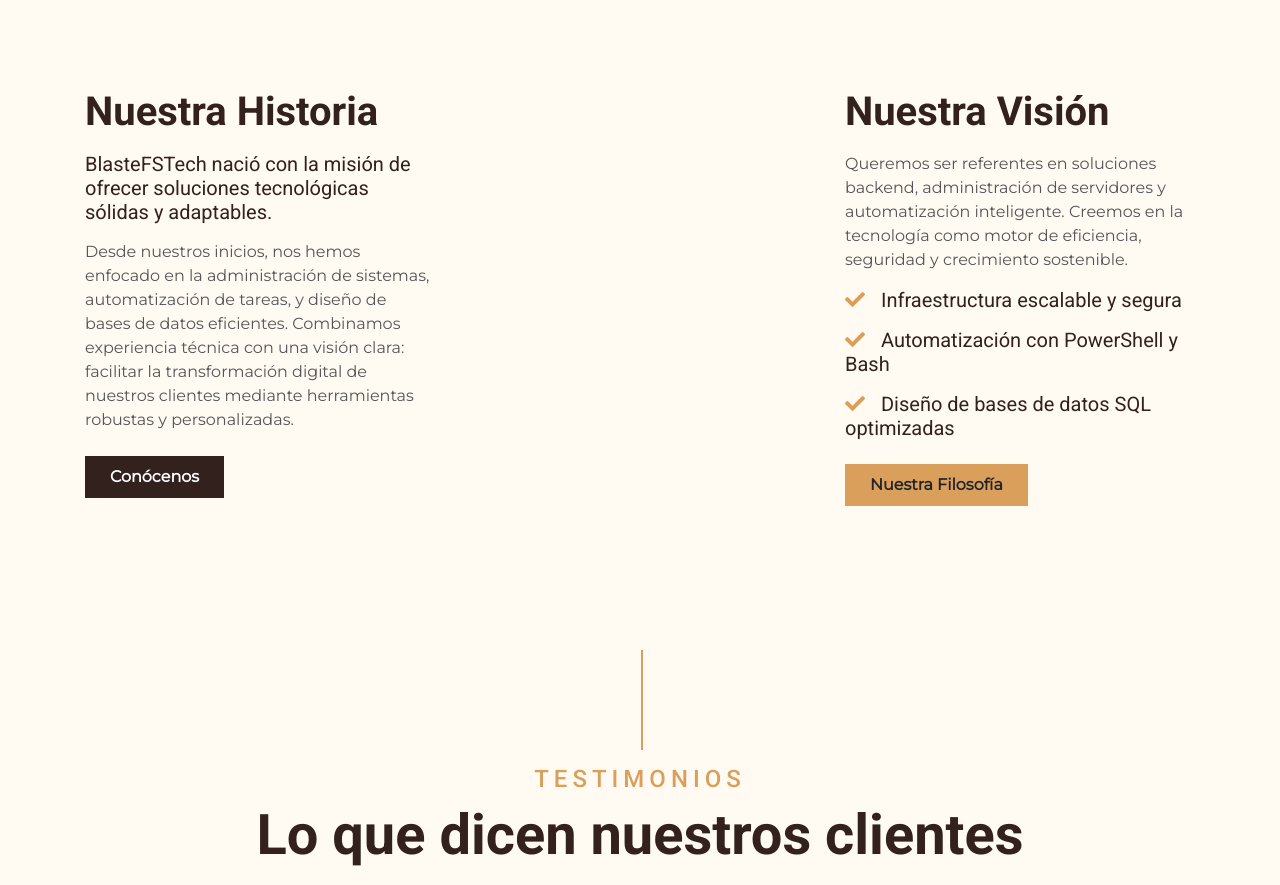
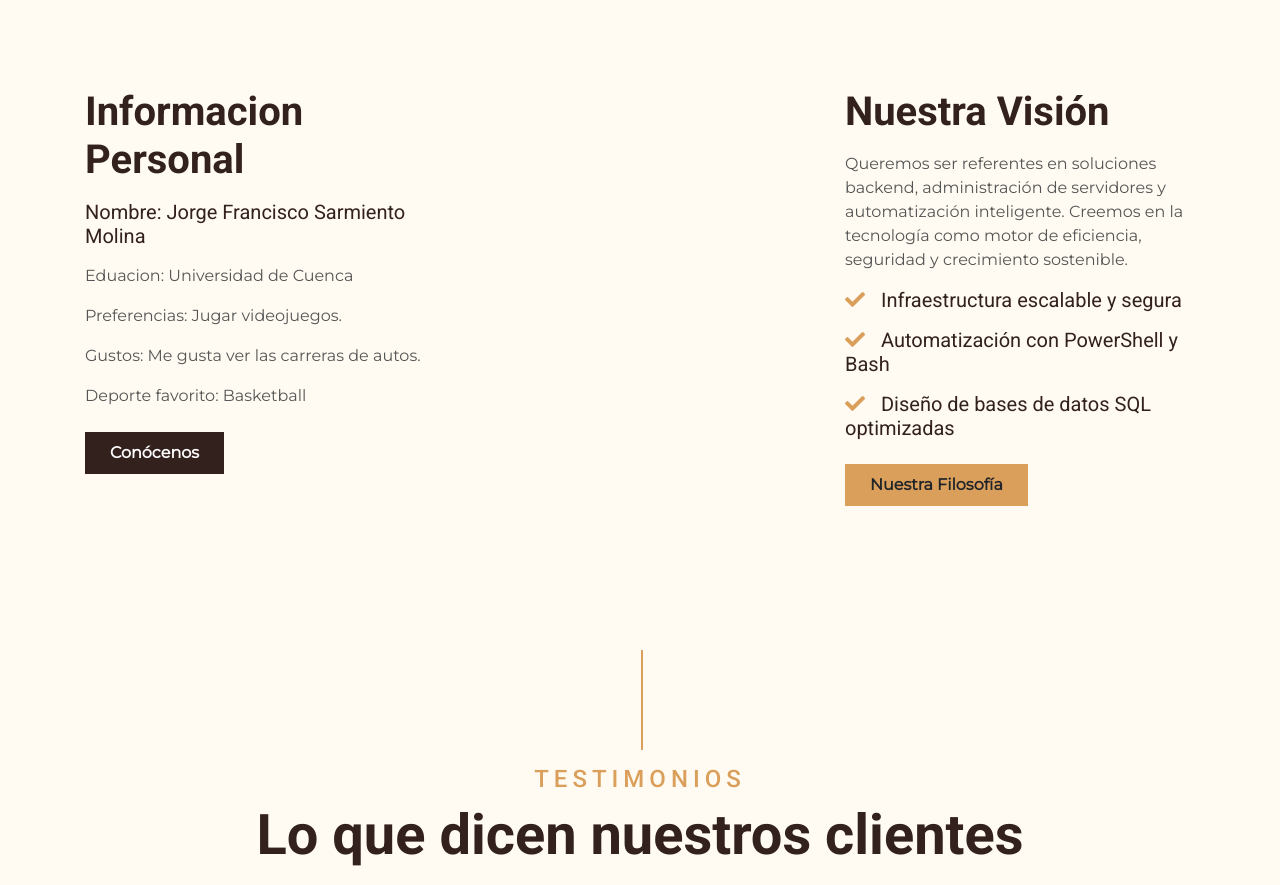
Before and after one commit to stuba908/Blaste.github.io, a plain HTML site: page index.html in a window 1280 px wide. Shown: the part 1038-1923 px from the top of the page. Drawn offline with nearby package versions, Linux system fonts and the light colour scheme.

Commit message:
Informacion personal

```diff
--- a/index.html
+++ b/index.html
@@ -95,9 +95,12 @@
             </div>
             <div class="row">
                 <div class="col-lg-4 py-0 py-lg-5">
-                    <h1 class="mb-3">Nuestra Historia</h1>
-                    <h5 class="mb-3">BlasteFSTech nació con la misión de ofrecer soluciones tecnológicas sólidas y adaptables.</h5>
-                    <p>Desde nuestros inicios, nos hemos enfocado en la administración de sistemas, automatización de tareas, y diseño de bases de datos eficientes. Combinamos experiencia técnica con una visión clara: facilitar la transformación digital de nuestros clientes mediante herramientas robustas y personalizadas.</p>
+                    <h1 class="mb-3">Informacion Personal</h1>
+                    <h5 class="mb-3">Nombre: Jorge Francisco Sarmiento Molina</h5>
+                    <p>Eduacion: Universidad de Cuenca </p>
+                    <p>Preferencias: Jugar videojuegos. </p>
+                    <p>Gustos: Me gusta ver las carreras de autos. </p>
+                    <p>Deporte favorito: Basketball </p>
                     <a href="" class="btn btn-secondary font-weight-bold py-2 px-4 mt-2">Conócenos</a>
                 </div>
                 <div class="col-lg-4 py-5 py-lg-0" style="min-height: 500px;">
```
